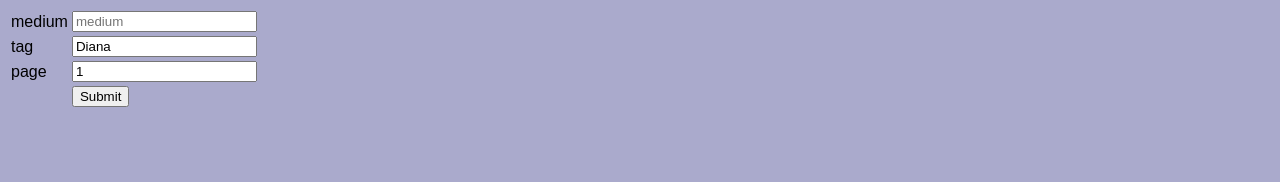
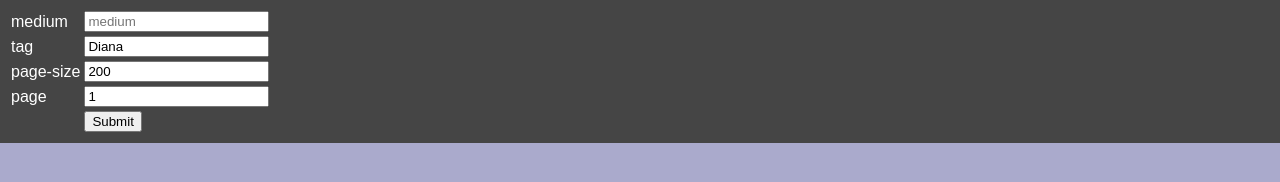
Before and after one commit to whatever/nude-2.0, a plain HTML site: page src/nude2/static/index.html in a window 1280 px wide. Drawn offline with Linux system fonts and the light colour scheme.

Commit message:
:shaved_ice: organize layout

```diff
--- a/src/nude2/static/index.html
+++ b/src/nude2/static/index.html
@@ -6,6 +6,8 @@
     <meta name="viewport" content="width=device-width, initial-scale=1">
     <style>
     html, body {
+      padding: 0;
+      margin: 0;
       font-family: sans-serif;
       font-size: 12pt;
       background-color: #AAC;
@@ -16,14 +18,20 @@
     }
 
     #yikes {
-      background-color: #666;
       display: block;
+    }
+
+    #querier {
+      background-color: rgb(69, 69, 69);
+      color: white;
+      padding: 0.5em;
     }
     </style>
   </head>
   <body>
 
     <!-- sidebar -->
+    <header id="querier">
       <form id="you-know">
         <table id="sidebar">
           <tr>
@@ -35,6 +43,10 @@
             <td><input value="Diana" placeholder="tag" id="tag" name="tag"></td>
           </tr>
           <tr>
+            <td><label for="page-size">page-size</label></td>
+            <td><input value="200" placeholder="page-size" id="page-size" name="page-size"></td>
+          </tr>
+          <tr>
             <td><label for="page">page</label></td>
             <td><input value="1" placeholder="page" id="page" name="page"></td>
           </tr>
@@ -44,6 +56,7 @@
           </tr>
         </table>
       </form>
+    </header>
 
     <!-- ... -->
     <div id="yikes"></div>
```
Lines whose indentation alone changed are shown as unchanged.
